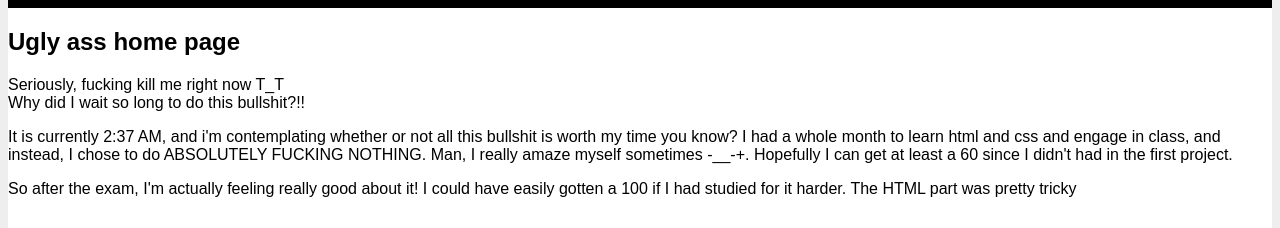
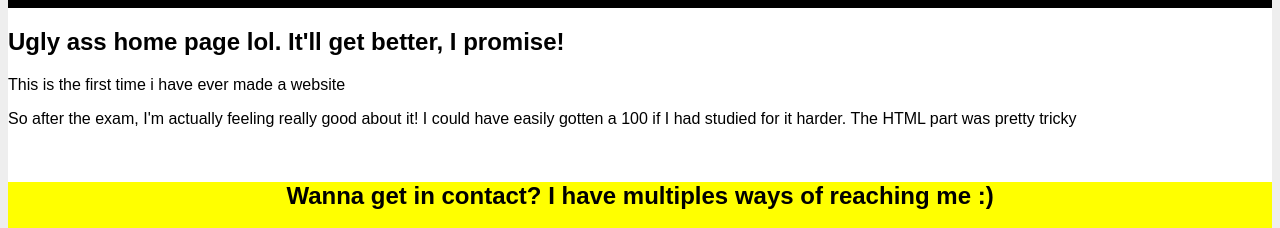
Before and after one commit to darienmiller88/darienmiller88.github.io, a plain HTML site: page index.html in a window 1280 px wide. Shown: the part 94-322 px from the top of the page. Drawn offline with Linux system fonts and the light colour scheme.

Commit message:
Update index.html

```diff
--- a/index.html
+++ b/index.html
@@ -3,7 +3,7 @@
 <html>
 
     <head>
-        <title> Failing the test lmao </title>
+        <title> Darien's website </title>
         <meta charset = "utf - 8">
         <meta name = "viewport" content = "width = device - width, initial-scale = 1">
         <link rel = "stylesheet" type = "text/css " href = "style.css" />
@@ -28,13 +28,9 @@
             <div id = "content">
 
                 <div id = "main">
-                    <h2> Ugly ass home page </h2>
-                    <p> Seriously, fucking kill me right now T_T  <br/> Why did I wait so long to do this bullshit?!! </p>
+                    <h2> Ugly ass home page lol. It'll get better, I promise! </h2>
                     <p>
-                        It is currently 2:37 AM, and i'm contemplating whether or not all this bullshit is worth my
-                        time you know? I had a whole month to learn html and css and engage in class, and instead, I chose
-                        to do ABSOLUTELY FUCKING NOTHING. Man, I really amaze myself sometimes -__-+. Hopefully I can get
-                        at least a 60 since I didn't had in the first project.
+                        This is the first time i have ever made a website
                     </p>
 
                     <p>
```
